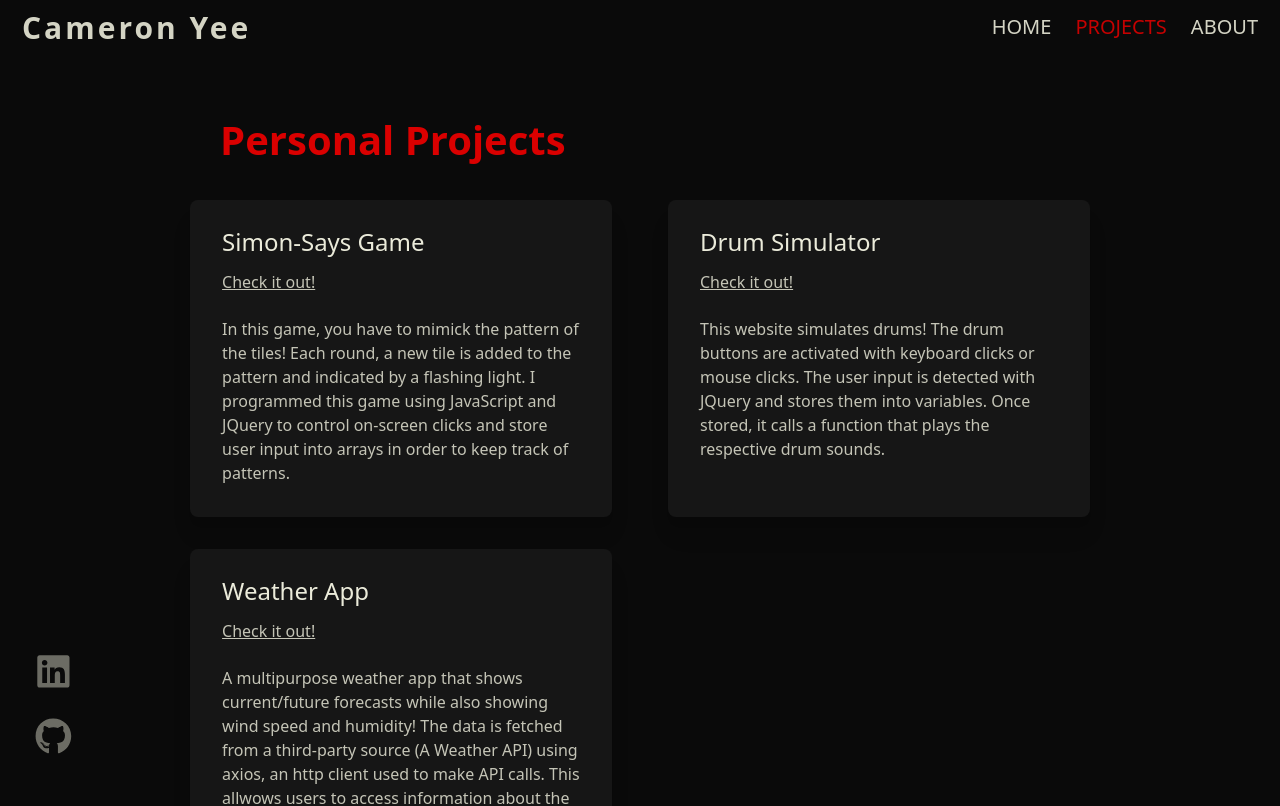
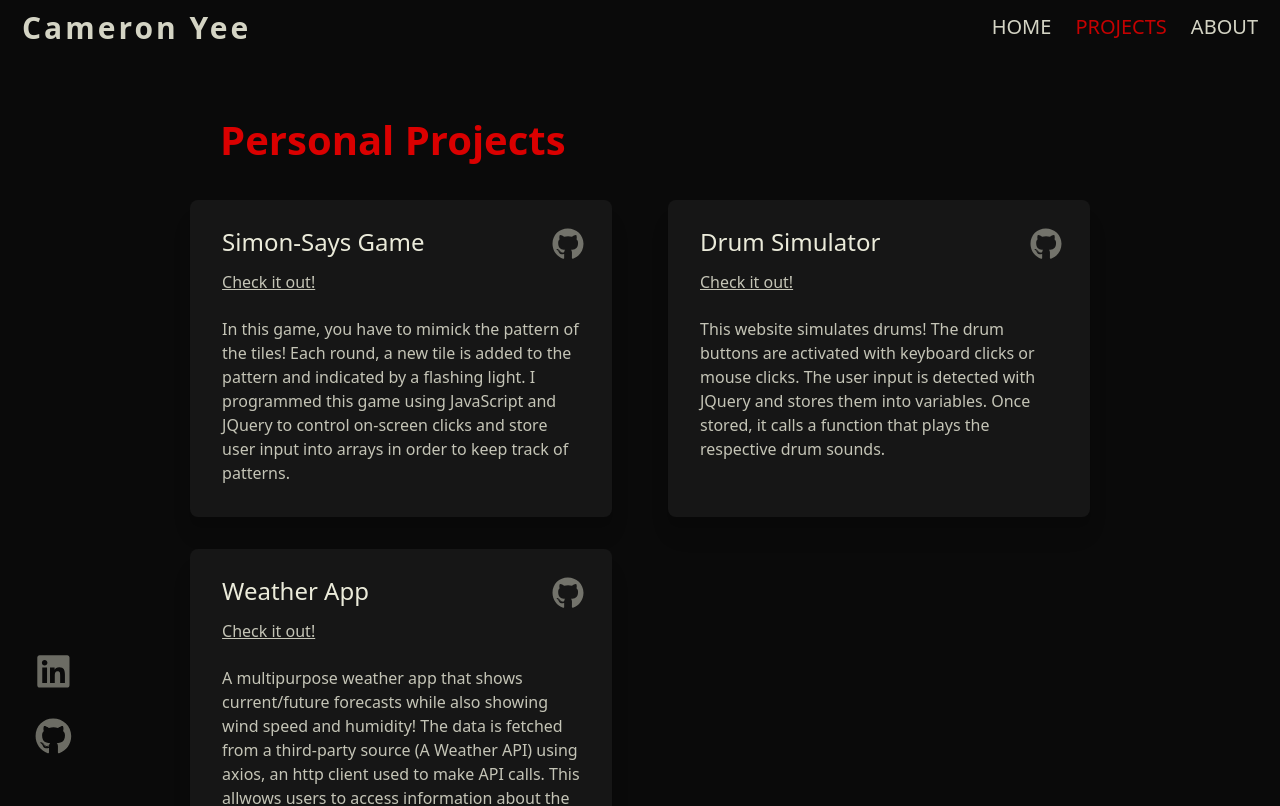
Before and after one commit to kyleyee20/kyle-yee, a React (Create React App) app: page /project in a window 1280 px wide. Shown: the top 806 px of the page. Built offline with nearby package versions, Linux system fonts and the light colour scheme.

Commit message:
Added source code button to personal projects

```diff
--- a/src/components/PersonalProjectCard.js
+++ b/src/components/PersonalProjectCard.js
@@ -1,4 +1,5 @@
 import React from "react";
+import { FaGithub } from "react-icons/fa";
 
 function PersonalProjectCard(props) {
   return (
@@ -17,6 +18,10 @@ function PersonalProjectCard(props) {
           props.title
         )}
       </h3>
+      {/* Insert github icon here that leads to source code */}
+      <a href={props.code} target="_blank" rel="noreferrer" className="sourceCodeIconContainer">
+        <FaGithub/>
+      </a>
       {props.hosted ? (
         <a
           href={props.hostedLink}
--- a/src/data/ProjectData.js
+++ b/src/data/ProjectData.js
@@ -6,6 +6,7 @@ export const PersonalProjectData = [
 
     hosted: true,
     hostedLink: "https://cameron327.github.io/simon-says-game/",
+    code: "https://github.com/Cameron327/simon-says-game",
   },
   {
     title: "Drum Simulator",
@@ -13,6 +14,7 @@ export const PersonalProjectData = [
       "This website simulates drums! The drum buttons are activated with keyboard clicks or mouse clicks. The user input is detected with JQuery and stores them into variables. Once stored, it calls a function that plays the respective drum sounds.",
     hosted: true,
     hostedLink: "https://cameron327.github.io/DrumKit/",
+    code: "https://github.com/Cameron327/DrumKit",
   },
   {
     title: "Weather App",
@@ -20,6 +22,7 @@ export const PersonalProjectData = [
       "A multipurpose weather app that shows current/future forecasts while also showing wind speed and humidity! The data is fetched from a third-party source (A Weather API) using axios, an http client used to make API calls. This allwows users to access information about the weather through their source and use it however. I displayed the data on the front-end using React.js.",
     hosted: true,
     hostedLink: "https://cam-weather-app.netlify.app/",
+    code: "https://github.com/Cameron327/WeatherApp",
   },
 ];
 
--- a/src/index.css
+++ b/src/index.css
@@ -261,6 +261,15 @@ Transition on the hover tag is for mouse in and transition in the regular tag is
   padding-bottom: 10px;
   transition: .18s;
 }
+.projectPage .projectSection .grids .projectCard .sourceCodeIconContainer {
+  position: absolute;
+  right: 0;
+  top: 0;
+  font-size: 2rem;
+  margin: 1.75rem;
+  cursor: pointer;
+  color: var(--contact-text);
+}
 .projectPage .projectSection .grids .projectCard .projectLink {
   color: var(--paragraph);
   text-decoration: underline;
--- a/src/pages/Project.js
+++ b/src/pages/Project.js
@@ -21,6 +21,7 @@ function Project() {
                   description={project.description}
                   hosted={project.hosted}
                   hostedLink={project.hostedLink}
+                  code={project.code}
                 />
               );
             })}
```
